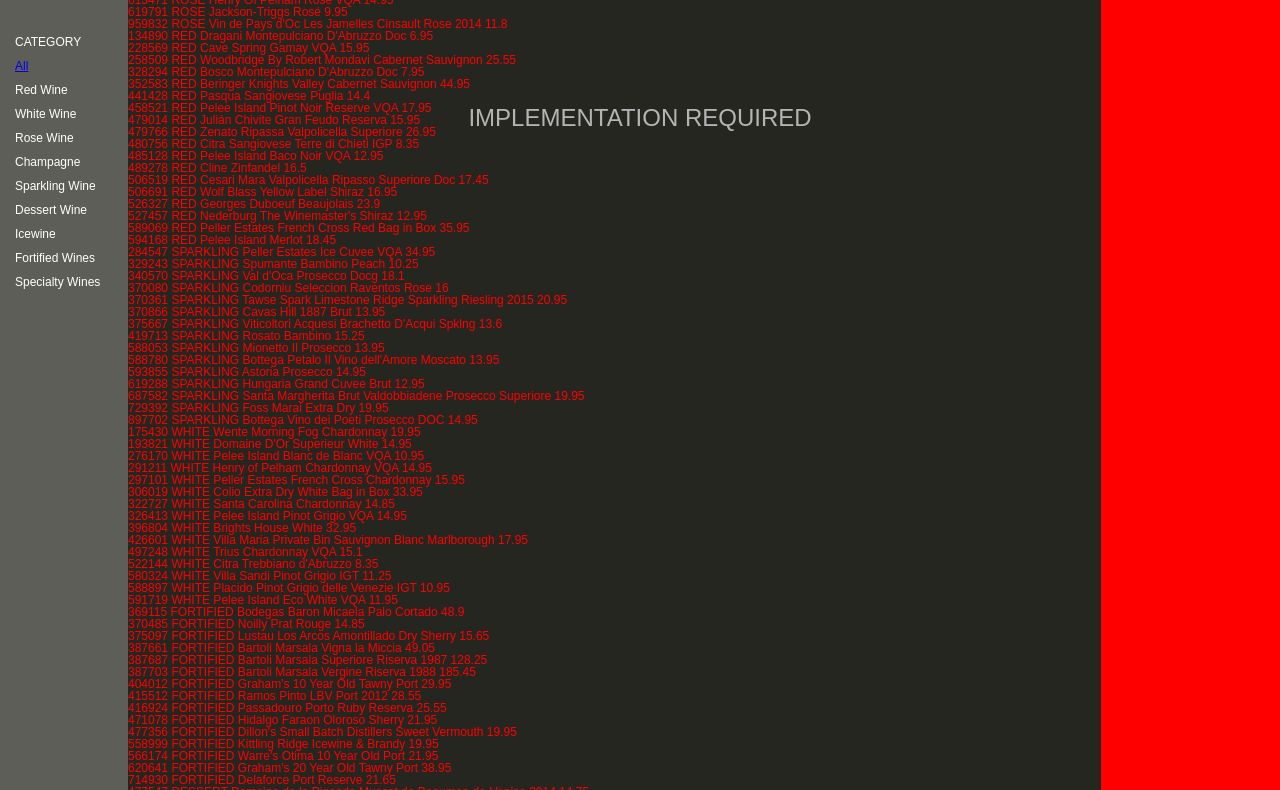
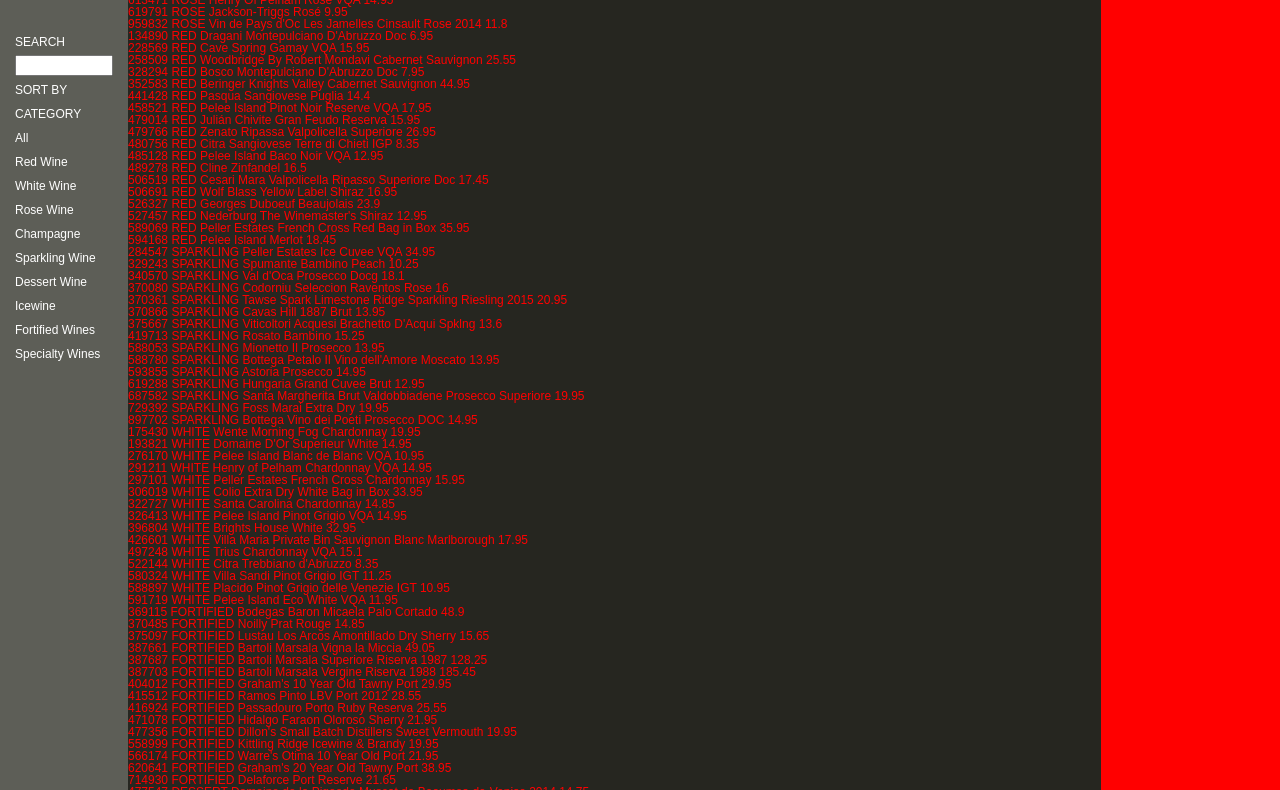
Before and after one commit to RupehraChouhan/Wine-Catalog, a plain HTML site: page candidate/index.html in a window 1280 px wide. Shown: the part 150-940 px from the top of the page. Drawn offline with Linux system fonts and the light colour scheme.

Commit message:
FIX: Fixed input tag not working issue

```diff
--- a/candidate/css/left.css
+++ b/candidate/css/left.css
@@ -8,13 +8,10 @@
 
 .panel.left .top {
 	height: 10%;
-	/*border-width: thin;
-    border-style: solid;*/
 }
 
 .panel.left .bottom {
 	height: 90%;
-	/*background-color: green;*/
 }
 
 .panel.left .top .logoCircle {
@@ -51,10 +48,6 @@
     margin-right: 15px;
 }
 
-ul li a {
- display:block;
+input {
+	width: -webkit-fill-available;
 }
-
-ul li a:hover, ul li a:focus {
- color:red;
-}
--- a/candidate/css/main.css
+++ b/candidate/css/main.css
@@ -9,6 +9,6 @@
 }
 /* TODO: Implement solution here */
 
-container {
+.containerClass {
 	 display: flex;
 }
--- a/candidate/index.html
+++ b/candidate/index.html
@@ -28,16 +28,8 @@
 
 <body>
     <!-- TODO: Implement solution here -->
-
-<!--     <div style="background:#565656;position:absolute;top:0;bottom:0;left:0;right:0;box-sizing:border-box;padding-top:20%;text-align:center;font-size:24px;"> -->
-    <div style="position:absolute;top:0;bottom:0;left:0;right:0;box-sizing:border-box;padding-top:20%;text-align:center;font-size:24px;">
-
-        IMPLEMENTATION REQUIRED
-
-    </div>
-
     <div>
-        <container>
+        <div class="containerClass">
             <div class="panel left">
 
                 <div class="top">
@@ -46,16 +38,20 @@
                     </div>
 
                     <div class="logoText">
-                        <h1 style="font-weight: 900; color: white; font-size: 150%;">WINE</h1>
+                        <h1 style="font-weight: 900;color: white; font-size: 150%;">WINE</h1>
                         <h1 style="font-weight: 700;">C A T A L O G</h1>
                     </div>
                 </div>
 
                 <div class="bottom">
                     <div class="bottomText">
+                        <h2>SEARCH</h2>
+                        <input type="text">
+                        <h2>SORT BY</h2>
+
                         <h2>CATEGORY</h2>
                         <ul>
-                            <li><a href="#">All</a></li>
+                            <li>All</li>
                             <li>Red Wine</li>
                             <li>White Wine</li>
                             <li>Rose Wine</li>
@@ -73,14 +69,15 @@
             </div>
             <div class="panel center">
 
+
                 <ol id="allWines">
                 </ol>
 
+
             </div>
             <div class="panel right">
-                =============
             </div>
-        </container>
+        </div>
     </div>
 
 </body>
```
